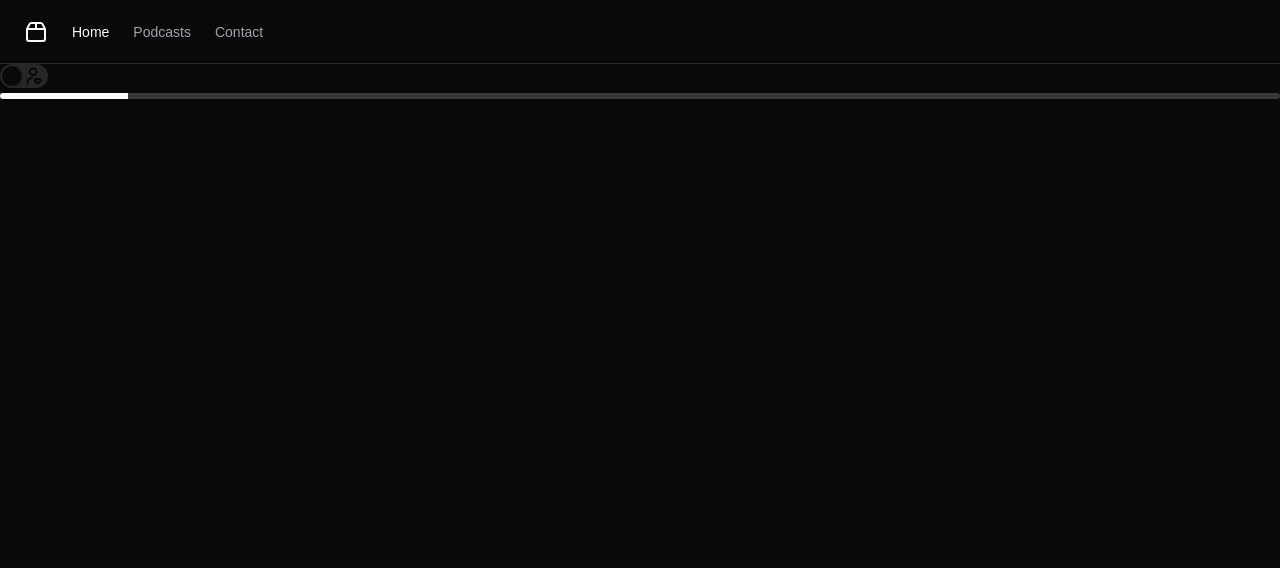
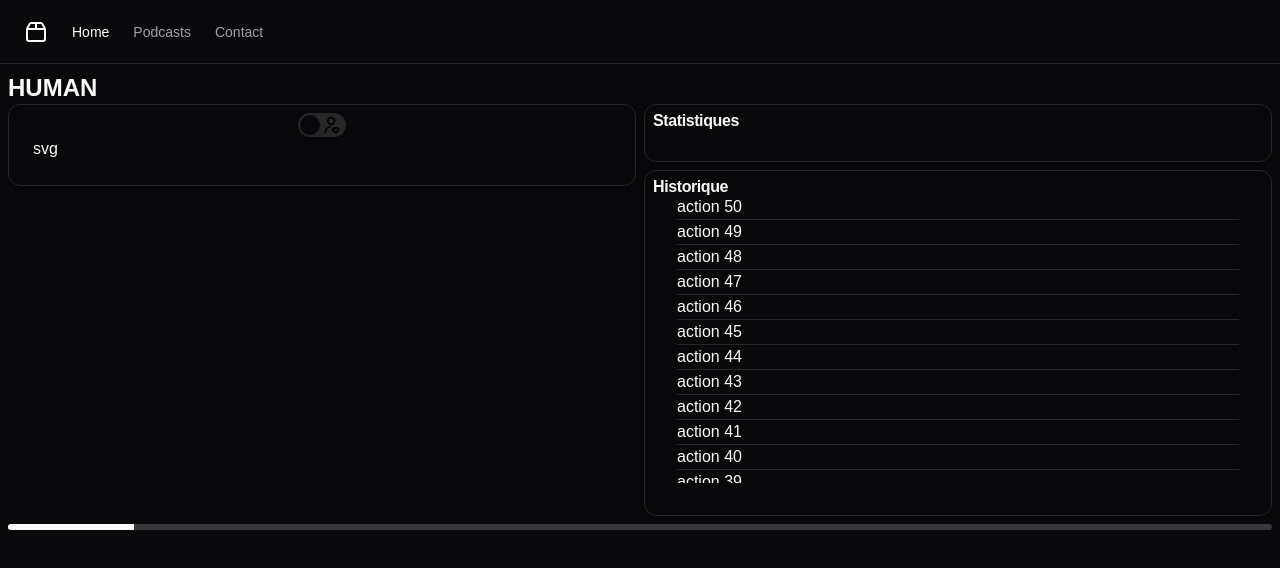
Before and after one commit to JuliettePetit/ndi-2024, a Next.js app: page / in a window 1280 px wide. Shown: the top 568 px of the page. Built offline with nearby package versions, Linux system fonts and the light colour scheme.

Commit message:
master prout sur game

```diff
--- /dev/null
+++ b/app/components/GamePage.tsx
@@ -0,0 +1,59 @@
+import {PageSwitch} from "@/app/components/PageSwitch";
+import {Card, CardContent, CardTitle} from "@/components/ui/card";
+import {ScrollArea} from "@/components/ui/scroll-area"
+import {Separator} from "@/components/ui/separator";
+import {Key} from "react";
+
+interface Prop {
+    switchState: boolean;
+    switchCallback: (state: boolean) => void;
+}
+
+export default function GamePage({switchState, switchCallback}: Prop) {
+    const history = Array.from({ length: 50 }).map(
+        (_, i, a) => `action ${a.length - i}`
+    )
+    return (
+        <div>
+            <div className={"gap-2 grid grid-cols-1 lg:grid-cols-2"}>
+                {/* left section */}
+                <div>
+
+                    <Card>
+                        <CardTitle className={"flex justify-center pt-2"}>
+                            <PageSwitch onCheckedChange={switchCallback} defaultChecked={switchState}/>
+                        </CardTitle>
+                        <CardContent>
+                            <p>svg</p>
+                        </CardContent>
+                    </Card>
+                </div>
+                {/* right section */}
+                <div>
+                    <Card className={"p-2"}>
+                        <CardTitle>
+                            Statistiques
+                        </CardTitle>
+                        <CardContent>
+                        </CardContent>
+                    </Card>
+                    <Card className={"p-2 my-2"}>
+                        <CardTitle>
+                            Historique
+                        </CardTitle>
+                        <CardContent>
+                            <ScrollArea className={"h-72"}>
+                                {history.map((it:string) => (
+                                        <div key={it}>
+                                            {it}
+                                            <Separator/>
+                                        </div>
+                                ))}
+                            </ScrollArea>
+                        </CardContent>
+                    </Card>
+                </div>
+            </div>
+        </div>
+    )
+}
--- a/app/components/NavBar.tsx
+++ b/app/components/NavBar.tsx
@@ -19,7 +19,7 @@ export default function NavBar() {
     const isActive = (path: string) => path === pathname;
 
     return (
-        <header className="sticky top-0 flex h-16 items-center gap-4 border-b px-4 md:px-6 z-10">
+        <header className="sticky z-50 top-0 flex h-16 items-center gap-4 border-b bg-background px-4 md:px-6">
             <nav className="hidden flex-col gap-6 text-lg font-medium md:flex md:flex-row md:items-center md:gap-5 md:text-sm lg:gap-6">
 
                 <Link
--- a/components/ui/switch.tsx
+++ b/app/components/PageSwitch.tsx
@@ -7,7 +7,7 @@ import UserIcon from '@/components/ui/userIcon';
 
 import { cn } from "@/lib/utils"
 
-const Switch = React.forwardRef<
+const PageSwitch = React.forwardRef<
   React.ElementRef<typeof SwitchPrimitives.Root>,
   React.ComponentPropsWithoutRef<typeof SwitchPrimitives.Root>
 >(({ className, ...props }, ref) => (
@@ -28,6 +28,6 @@ const Switch = React.forwardRef<
     <UserIcon className="group-data-[state=checked]:hidden ml-0.5"></UserIcon>
   </SwitchPrimitives.Root>
 ))
-Switch.displayName = SwitchPrimitives.Root.displayName
+PageSwitch.displayName = SwitchPrimitives.Root.displayName
 
-export { Switch }
+export { PageSwitch }
--- a/app/game/page.tsx
+++ /dev/null
@@ -1,3 +0,0 @@
-export default function Game() {
-  return (<div></div>)
-}
--- a/app/page.tsx
+++ b/app/page.tsx
@@ -1,11 +1,17 @@
-import { Switch } from '@/components/ui/switch';
+"use client"
+
+import {useState} from "react";
+import GamePage from "@/app/components/GamePage";
 import StatComponent from './components/StatComponent';
 
 export default function Home() {
-  return (
-    <div>
-      <Switch></Switch>
-      <StatComponent left_color='bg-[#32CD32]' right_color='bg-[#F699CD]' percent={10}/>
+    const [isEarth, setIsEarth] = useState(false);
+    const isChek: ((checked: boolean) => void) = (s: boolean) => setIsEarth(s);
+    return (
+        <div className={"p-2"}>
+            <h1 className={"font-extrabold text-2xl"}>{isEarth ? "EARTH" : "HUMAN"}</h1>
+            <GamePage switchState={isEarth} switchCallback={isChek}/>
+        <StatComponent left_color='bg-[#32CD32]' right_color='bg-[#F699CD]' percent={10}/>
     </div>
-  );
+    );
 }
--- /dev/null
+++ b/components/ui/scroll-area.tsx
@@ -0,0 +1,48 @@
+"use client"
+
+import * as React from "react"
+import * as ScrollAreaPrimitive from "@radix-ui/react-scroll-area"
+
+import { cn } from "@/lib/utils"
+
+const ScrollArea = React.forwardRef<
+  React.ElementRef<typeof ScrollAreaPrimitive.Root>,
+  React.ComponentPropsWithoutRef<typeof ScrollAreaPrimitive.Root>
+>(({ className, children, ...props }, ref) => (
+  <ScrollAreaPrimitive.Root
+    ref={ref}
+    className={cn("relative overflow-hidden", className)}
+    {...props}
+  >
+    <ScrollAreaPrimitive.Viewport className="h-full w-full rounded-[inherit]">
+      {children}
+    </ScrollAreaPrimitive.Viewport>
+    <ScrollBar />
+    <ScrollAreaPrimitive.Corner />
+  </ScrollAreaPrimitive.Root>
+))
+ScrollArea.displayName = ScrollAreaPrimitive.Root.displayName
+
+const ScrollBar = React.forwardRef<
+  React.ElementRef<typeof ScrollAreaPrimitive.ScrollAreaScrollbar>,
+  React.ComponentPropsWithoutRef<typeof ScrollAreaPrimitive.ScrollAreaScrollbar>
+>(({ className, orientation = "vertical", ...props }, ref) => (
+  <ScrollAreaPrimitive.ScrollAreaScrollbar
+    ref={ref}
+    orientation={orientation}
+    className={cn(
+      "flex touch-none select-none transition-colors",
+      orientation === "vertical" &&
+        "h-full w-2.5 border-l border-l-transparent p-[1px]",
+      orientation === "horizontal" &&
+        "h-2.5 flex-col border-t border-t-transparent p-[1px]",
+      className
+    )}
+    {...props}
+  >
+    <ScrollAreaPrimitive.ScrollAreaThumb className="relative flex-1 rounded-full bg-border" />
+  </ScrollAreaPrimitive.ScrollAreaScrollbar>
+))
+ScrollBar.displayName = ScrollAreaPrimitive.ScrollAreaScrollbar.displayName
+
+export { ScrollArea, ScrollBar }
--- /dev/null
+++ b/components/ui/separator.tsx
@@ -0,0 +1,31 @@
+"use client"
+
+import * as React from "react"
+import * as SeparatorPrimitive from "@radix-ui/react-separator"
+
+import { cn } from "@/lib/utils"
+
+const Separator = React.forwardRef<
+  React.ElementRef<typeof SeparatorPrimitive.Root>,
+  React.ComponentPropsWithoutRef<typeof SeparatorPrimitive.Root>
+>(
+  (
+    { className, orientation = "horizontal", decorative = true, ...props },
+    ref
+  ) => (
+    <SeparatorPrimitive.Root
+      ref={ref}
+      decorative={decorative}
+      orientation={orientation}
+      className={cn(
+        "shrink-0 bg-border",
+        orientation === "horizontal" ? "h-[1px] w-full" : "h-full w-[1px]",
+        className
+      )}
+      {...props}
+    />
+  )
+)
+Separator.displayName = SeparatorPrimitive.Root.displayName
+
+export { Separator }
--- a/package.json
+++ b/package.json
@@ -11,6 +11,9 @@
   "dependencies": {
     "@radix-ui/react-avatar": "^1.1.1",
     "@radix-ui/react-dialog": "^1.1.2",
+    "@radix-ui/react-slider": "^1.2.1",
+    "@radix-ui/react-scroll-area": "^1.2.1",
+    "@radix-ui/react-separator": "^1.1.0",
     "@radix-ui/react-slider": "^1.2.1",
     "@radix-ui/react-slot": "^1.1.0",
     "@radix-ui/react-switch": "^1.1.1",
```
Also changed, not shown: 1 other file (tests, documents, lock files or other folders).
